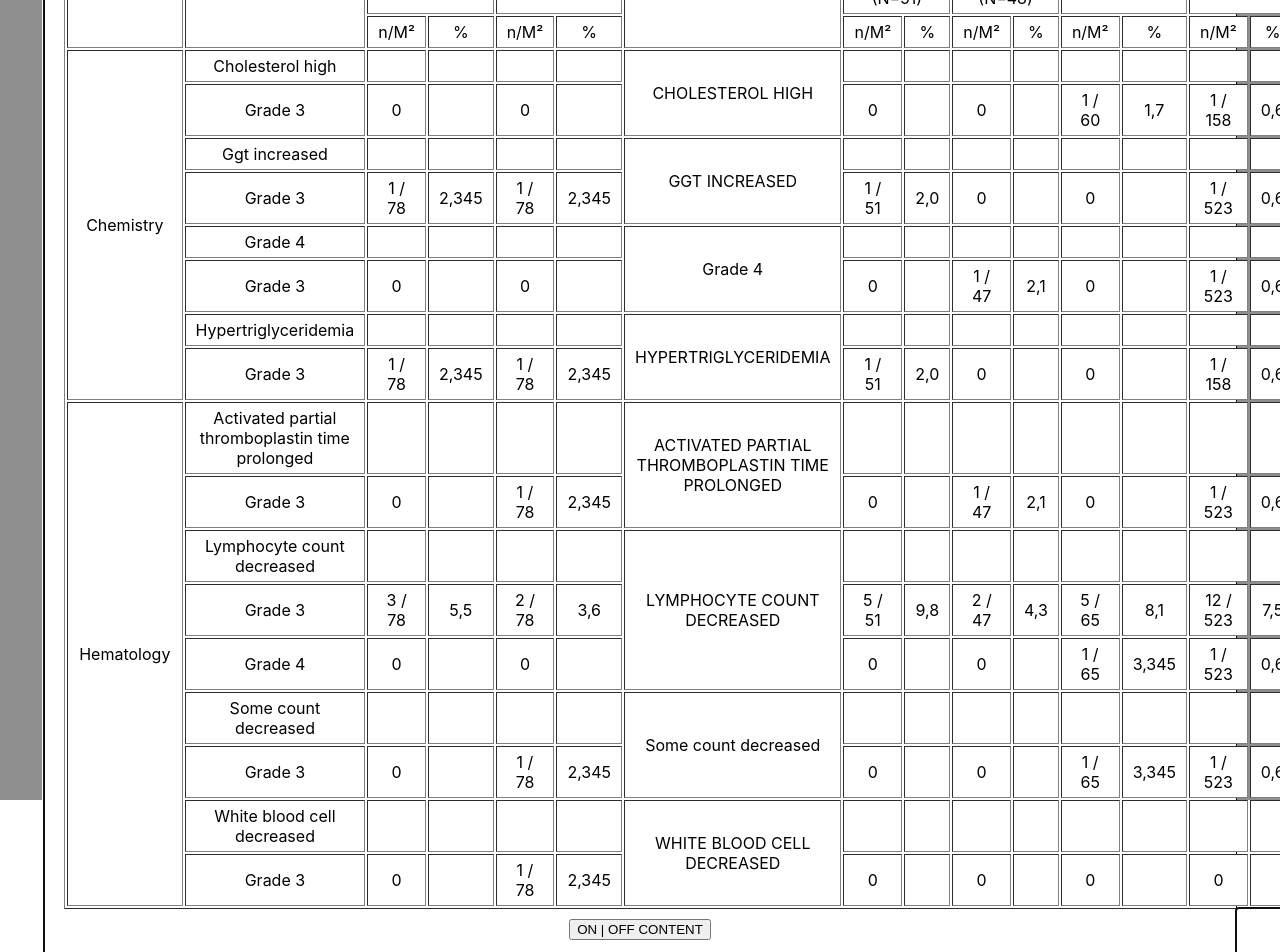
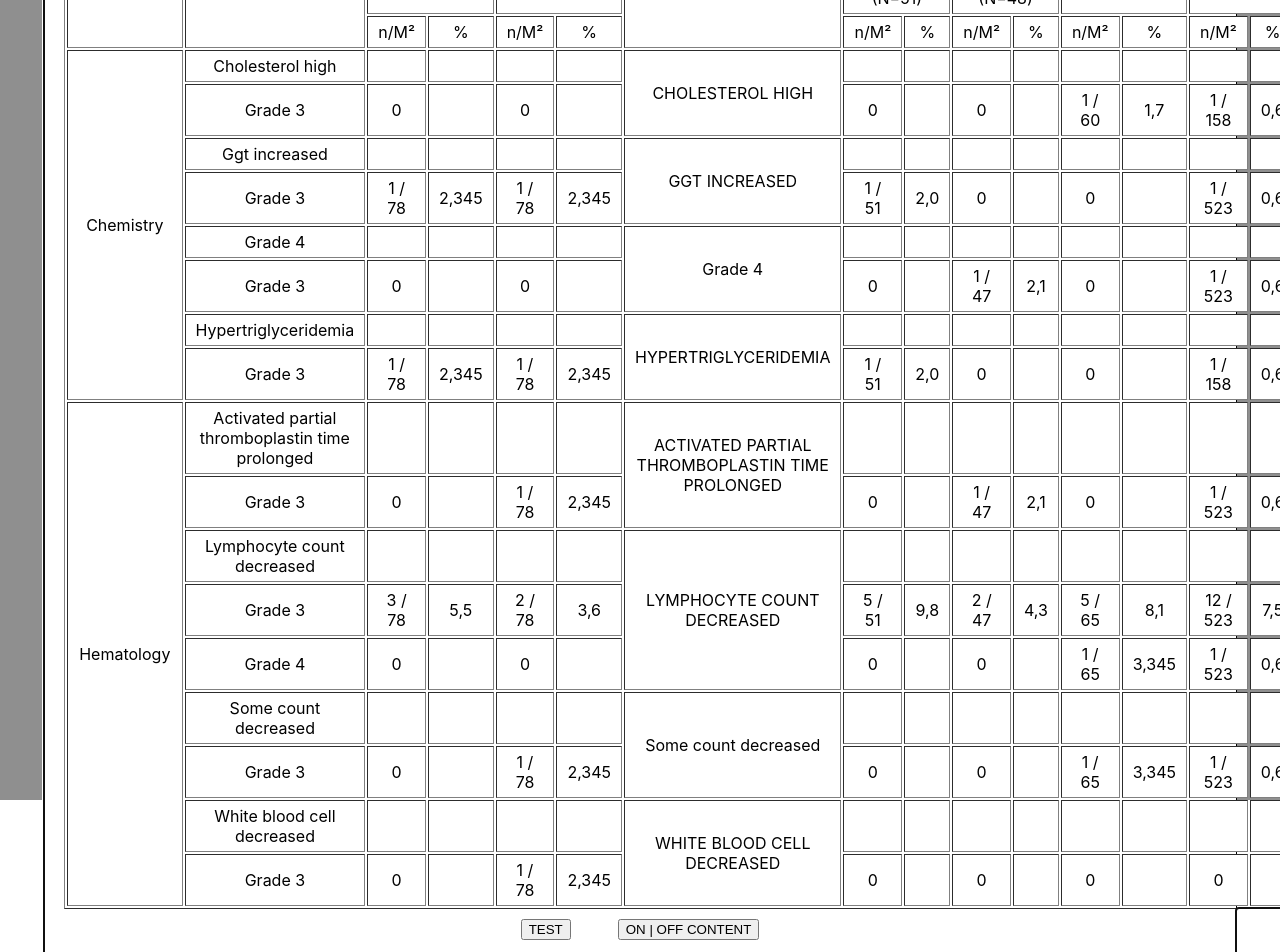
Before and after one commit to SkunovDen/demo-table, a React (Create React App) app: page / in a window 1280 px wide. Shown: the top 952 px of the page. Built offline with nearby package versions, Linux system fonts and the light colour scheme.

Commit message:
code cleaned

```diff
--- a/src/App.css
+++ b/src/App.css
@@ -18,29 +18,3 @@
   background-color: white;
   color : black;
 }
-
-.table-container{
-  display: block;
-  padding : 20px;
-  width: 90%;
-  border : 1px solid black;
-  background-color: white;
-}
-
-button{
-  margin:  10px 20px 10px 20px;
-}
-
-.hidden {
-  color: white;
-}
-
-.cell{
-  position: relative;
-  background-color: white;
-  padding: 0px 10px
-}
-
-.selected{
-  background: lightskyblue;
-}
--- a/src/components/tableWithModel/TableWithModel.css
+++ b/src/components/tableWithModel/TableWithModel.css
@@ -1,6 +1,25 @@
 th td {
     position: relative;
-  }
+}
+
+
+.table-container{
+  display: block;
+  padding : 20px;
+  width: 90%;
+  border : 1px solid black;
+  background-color: white;
+}
+
+.cell{
+  position: relative;
+  background-color: white;
+  padding: 0px 10px
+}
+
+.selected{
+  background: lightskyblue;
+}
 
 .marker{
   border          : 1px solid black;
@@ -14,3 +33,13 @@ th td {
   top : -5px;
   left: 2px;
 }
+
+
+
+button{
+  margin:  10px 20px 10px 20px;
+}
+
+.hidden {
+  color: white;
+}
--- a/src/components/tableWithModel/TableWithModel.jsx
+++ b/src/components/tableWithModel/TableWithModel.jsx
@@ -1,13 +1,15 @@
 import React, { useEffect, useState, useRef } from "react";
 import './TableWithModel.css'
-import { getModelFromHtml, isMergedSelected } from "./tableModelUtils";
+import { getModelFromHtml,
+    // isMergedSelected
+} from "./tableModelUtils";
 
 
 const TableWithModel = (props) => {
     const [tableModel, setTableModel] = useState( [] )
     const [isCtrlDown, setIsCtrlDown] = useState(false)
 
-
+//** Startup: create TABLE MODEL and add it to DOM */
     useEffect( () => {
         const createModel = () => {
 
@@ -22,14 +24,38 @@ const TableWithModel = (props) => {
     // eslint-disable-next-line react-hooks/exhaustive-deps
     }, [])
 
+
+
+
+//** *********************************************** */
+//** Ctrl key press handling section */
+
     const ref = useRef(null);
 
     useEffect(() => {
       ref.current.focus();
     }, []);
 
+    const keyDownHandler = (e) => {
+        if ( e.key === 'Control'){
+            setIsCtrlDown( (prev) => { return true })
+        }
+    }
+
+    const keyReleaseHandler = (e) => {
+        if ( e.key === 'Control'){
+            setIsCtrlDown( (prev) => { return false })
+        }
+    }
+
+//** Ctrl key press handling section END */
+//** *********************************************** */
 
 
+
+
+//** *********************************************** */
+//** Click on TABLE handling section */
 
     const clearSelection = () => {
 
@@ -97,40 +123,7 @@ const TableWithModel = (props) => {
         }
     }
 
-    const pureSelectionListener = ({ target }) => {
-        if( (target.dataset.col === '0') && (target.dataset.row === '0')){
-            clearSelection()
-            props.resetCount()
-            return
-        }
-///REMOVE HARDCODE MAGIC NUMBER !!!!!!!!!!!!!!!!!!
-///REMOVE HARDCODE MAGIC NUMBER !!!!!!!!!!!!!!!!!!
-///REMOVE HARDCODE MAGIC NUMBER !!!!!!!!!!!!!!!!!!
-const headerRowsCount = 4
-///REMOVE HARDCODE MAGIC NUMBER !!!!!!!!!!!!!!!!!!
-///REMOVE HARDCODE MAGIC NUMBER !!!!!!!!!!!!!!!!!!
-///REMOVE HARDCODE MAGIC NUMBER !!!!!!!!!!!!!!!!!!
 
-        const rowNum = target.dataset.row
-
-        if ( !isCtrlDown ){
-            clearSelection()
-
-            if (rowNum > headerRowsCount - 1){
-                selectRows(rowNum, target.rowSpan)
-            } else {
-                const colNum = Number(target.dataset.col)
-                selectColumns(colNum, target.colSpan)
-            }
-        } else {
-            if (rowNum > headerRowsCount - 1){
-                toggleRows(rowNum, target.rowSpan)
-            } else {
-                const colNum = Number(target.dataset.col)
-                toggleColumns(colNum, target.colSpan)
-            }
-        }
-    }
 
 
 
@@ -181,8 +174,70 @@ const headerRowsCount = 4
         }
     }
 
+    const pureSelectionListener = ({ target }) => {
+        if( (target.dataset.col === '0') && (target.dataset.row === '0')){
+            clearSelection()
+            props.resetCount()
+            return
+        }
+///REMOVE HARDCODE MAGIC NUMBER !!!!!!!!!!!!!!!!!!
+///REMOVE HARDCODE MAGIC NUMBER !!!!!!!!!!!!!!!!!!
+///REMOVE HARDCODE MAGIC NUMBER !!!!!!!!!!!!!!!!!!
+const headerRowsCount = 4
+///REMOVE HARDCODE MAGIC NUMBER !!!!!!!!!!!!!!!!!!
+///REMOVE HARDCODE MAGIC NUMBER !!!!!!!!!!!!!!!!!!
+///REMOVE HARDCODE MAGIC NUMBER !!!!!!!!!!!!!!!!!!
+
+        const rowNum = target.dataset.row
+
+        if ( !isCtrlDown ){
+            clearSelection()
+
+            if (rowNum > headerRowsCount - 1){
+                selectRows(rowNum, target.rowSpan)
+            } else {
+                const colNum = Number(target.dataset.col)
+                selectColumns(colNum, target.colSpan)
+            }
+        } else {
+            if (rowNum > headerRowsCount - 1){
+                toggleRows(rowNum, target.rowSpan)
+            } else {
+                const colNum = Number(target.dataset.col)
+                toggleColumns(colNum, target.colSpan)
+            }
+        }
+    }
+//** Click on TABLE handling section END*/
+//** *********************************************** */
 
 
+
+
+
+//** *********************************************** */
+//** Generate TABLE ELEMENT HTML section  */
+
+
+    const isOneOfMergedSelected = (tableModel, colNum, rowNum, colSpan, rowSpan) => {
+        // console.log('IS SELECTED CHECK : ', colNum, ' ', rowNum, '   ROWSPAN : ', rowSpan)
+
+        const startCol = colNum
+        const endCol = Number(colNum) + colSpan
+        const startRow = rowNum
+        const endRow = Number(rowNum) + rowSpan
+
+        let result = false
+
+        for (let col = startCol; col < endCol; col++) {
+            for (let row = startRow; row < endRow; row++) {
+                // console.log('CHECK : X=', col, '   Y=', row)
+                result = result || tableModel[row][col].selected
+            }
+        }
+
+        return result
+    }
 
     const Cell = (props) => {
         const cellCol = props.col
@@ -193,12 +248,14 @@ const headerRowsCount = 4
 // selected one of 'back' cells
         let selectedClass
         if ( (cellRowSpan > 1) || (cellColSpan > 1) ){
-            selectedClass = `cell ${isMergedSelected(tableModel, cellCol, cellRow, cellColSpan, cellRowSpan) ? 'selected' : ''}`
+            selectedClass = `cell ${isOneOfMergedSelected(tableModel, cellCol, cellRow, cellColSpan, cellRowSpan) ? 'selected' : ''}`
         } else {
             selectedClass = `cell ${tableModel[cellRow][cellCol].selected ? 'selected' : ''}`
         }
 
-        const marker = (tableModel[cellRow][cellCol].selectCount) ?
+
+        const marker =
+            tableModel[cellRow][cellCol].selectCount ?
             (
                 <div className="marker">
                     {tableModel[cellRow][cellCol].selectCount}
@@ -243,33 +300,10 @@ const headerRowsCount = 4
         )
     }
 
+    const TableElement = (props) => {
+        const tableModel = props.tableModel
 
-
-    const tableContentHide = () => {
-        const t_container = document.getElementById('table-container')
-        t_container.style.color = t_container.style.color === 'white' ? 'black' : 'white'
-    }
-
-    const keyDownHandler = (e) => {
-        if ( e.key === 'Control'){
-            setIsCtrlDown( (prev) => { return true})
-        }
-    }
-
-
-    const keyReleaseHandler = (e) => {
-        if ( e.key === 'Control'){
-            setIsCtrlDown( (prev) => { return false})
-        }
-    }
-
-
-
-
-
-    return(
-        <div id="table-container" className="table-container" ref={ref} tabIndex={-1}  onKeyDown={(e)=>keyDownHandler(e)} onKeyUp={(e)=>keyReleaseHandler(e)}>
-
+        return(
             <table border={1}>
                 { tableModel.map( (_r, rowIndex) => {
                     return (
@@ -277,9 +311,44 @@ const headerRowsCount = 4
                     )
                 })}
             </table>
+        )
+    }
 
-            {/* <button onClick={()=>test()} style={{marginRight: '27px'}}>TEST</button> */}
+//** Generate TABLE ELEMENT HTML section  END*/
+//** *********************************************** */
 
+
+
+
+
+//** *********************************************** */
+//** temporary utils section */
+
+    const tableContentHide = () => {
+        const t_container = document.getElementById('table-container')
+        t_container.style.color = t_container.style.color === 'white' ? 'black' : 'white'
+    }
+
+    const test  = (e) => {
+        console.log('Test: ', e)
+    }
+
+//** temporary utils section  END*/
+//** *********************************************** */
+
+
+
+
+    return(
+        <div id="table-container" className="table-container"
+             ref={ref} tabIndex={-1}
+             onKeyDown={(e)=>keyDownHandler(e)}
+             onKeyUp={(e)=>keyReleaseHandler(e)}
+            >
+
+            <TableElement tableModel={tableModel} />
+
+            <button onClick={()=>test()} style={{marginRight: '27px'}}>TEST</button>
             <button onClick={()=>tableContentHide()}>ON | OFF CONTENT</button>
 
         </div>
--- a/src/components/tableWithModel/tableModelUtils.js
+++ b/src/components/tableWithModel/tableModelUtils.js
@@ -63,10 +63,7 @@ export const getModelFromHtml = (htmlTable) => {
 }
 
 
-
-
 export const checkCellIndex = (cell) => {
-
     let table = cell.parentElement.closest("table");
 
     let grid = [];
@@ -91,32 +88,11 @@ export const checkCellIndex = (cell) => {
 
     for(let rx = 0; rx < grid.length; rx++) {
         for(let cx = 0; cx < grid[rx].length; cx++) {
-
             if(grid[rx][cx] === cell) {
                 let x = [];
                 for (let i = 1; i <= cell.colSpan; i++) x.push(cx + i);
-            return {x: x, y: (1+rx)};
+                return {x: x, y: (1 + rx)};
             }
         }
     }
 }
-
-export const isMergedSelected = (tableModel, colNum, rowNum, colSpan, rowSpan) => {
-    // console.log('IS SELECTED CHECK : ', colNum, ' ', rowNum, '   ROWSPAN : ', rowSpan)
-
-    const startCol = colNum
-    const endCol = Number(colNum) + colSpan
-    const startRow = rowNum
-    const endRow = Number(rowNum) + rowSpan
-
-    let result = false
-
-    for (let col = startCol; col < endCol; col++) {
-        for (let row = startRow; row < endRow; row++) {
-            // console.log('CHECK : X=', col, '   Y=', row)
-            result = result || tableModel[row][col].selected
-        }
-    }
-
-    return result
-}
```
Also changed, not shown: 1 other file (tests, documents, lock files or other folders). Lines whose indentation alone changed are shown as unchanged.
